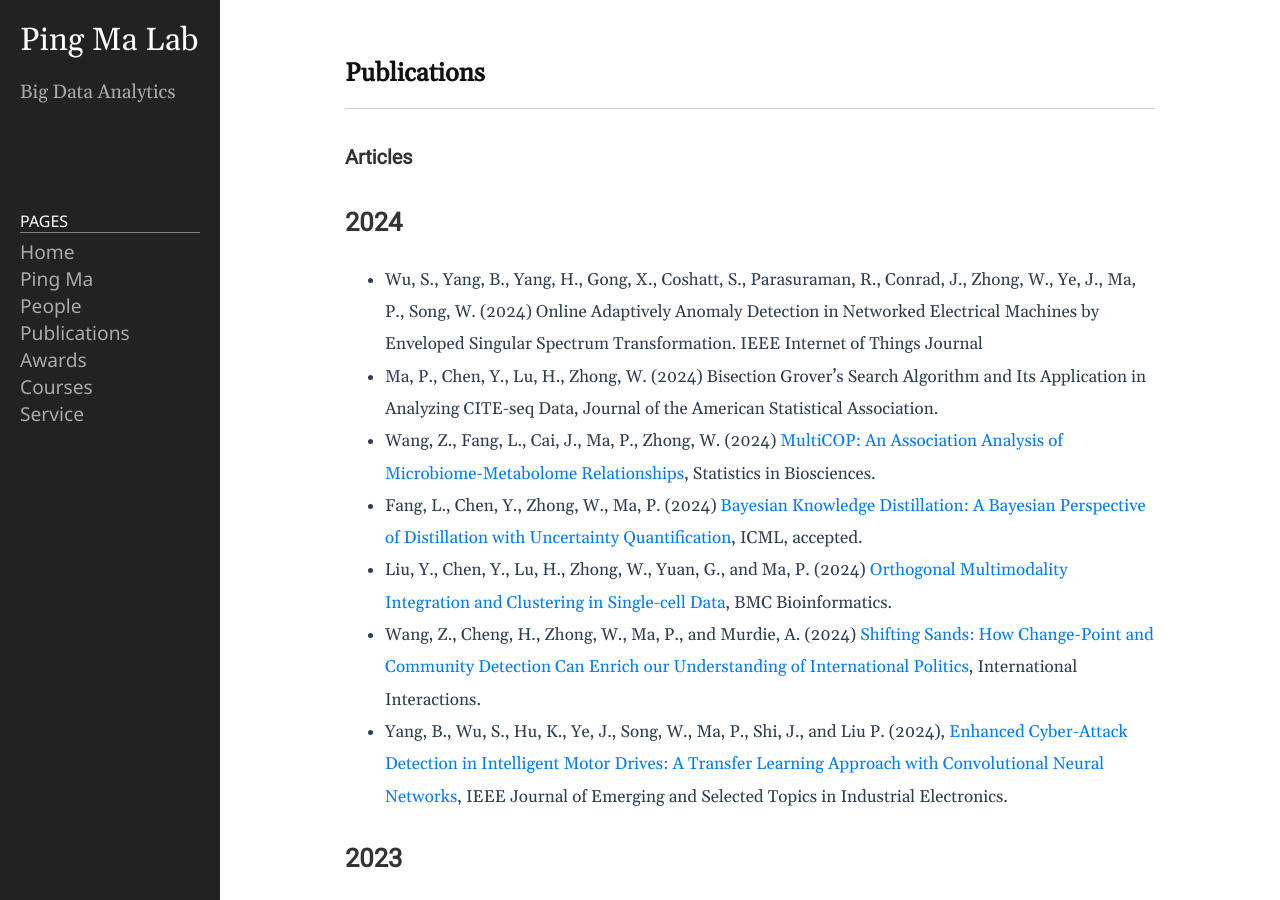
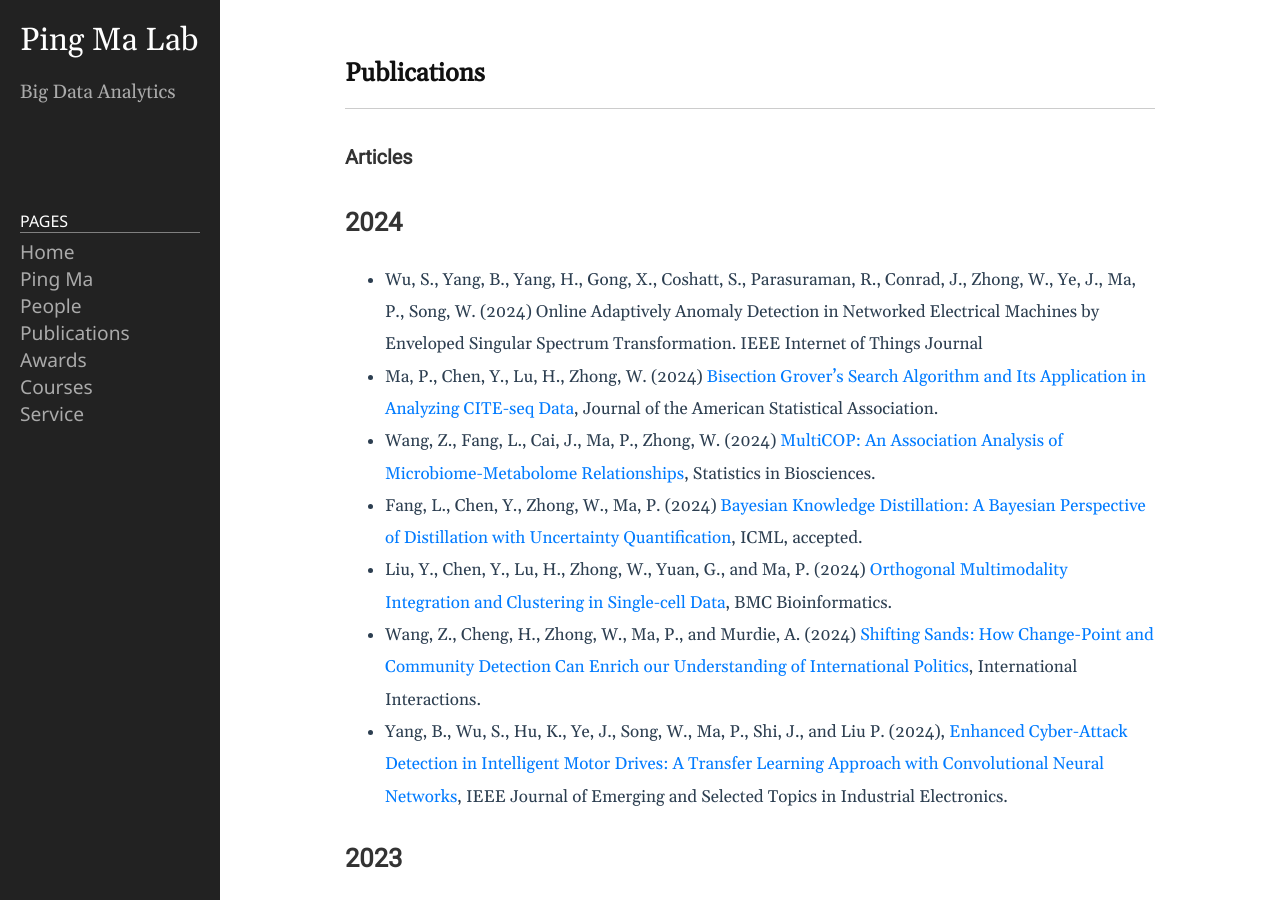
Before and after one commit to BDALpingio/BDALpingio.github.io, a Jekyll site: the page built from 3_publications.md, in a window 1280 px wide and 900 px high. Built offline with Jekyll 4.4.1, drawn with Linux system fonts in a browser that asks for light colours; part of the change alters nothing that is shown.

```diff
--- a/3_publications.md
+++ b/3_publications.md
@@ -8,7 +8,7 @@ permalink: /3_publications/
 
 ## 2024
 - Wu, S., Yang, B., Yang, H., Gong, X., Coshatt, S., Parasuraman, R., Conrad, J., Zhong, W., Ye, J., Ma, P., Song, W. (2024) Online Adaptively Anomaly Detection in Networked Electrical Machines by Enveloped Singular Spectrum Transformation. IEEE Internet of Things Journal
-- Ma, P., Chen, Y., Lu, H., Zhong, W. (2024) Bisection Grover’s Search Algorithm and Its Application in Analyzing CITE-seq Data, Journal of the American Statistical Association.
+- Ma, P., Chen, Y., Lu, H., Zhong, W. (2024) [Bisection Grover’s Search Algorithm and Its Application in Analyzing CITE-seq Data](https://www.tandfonline.com/doi/abs/10.1080/01621459.2024.2404259), Journal of the American Statistical Association.
 - Wang, Z., Fang, L., Cai, J., Ma, P., Zhong, W. (2024) [MultiCOP: An Association Analysis of Microbiome-Metabolome Relationships](https://drive.google.com/file/d/1ziOs1fgjxSvBtdeNdoaBwN_9Dvohy8kA/view?usp=sharing), Statistics in Biosciences.
 - Fang, L., Chen, Y., Zhong, W., Ma, P. (2024) [Bayesian Knowledge Distillation: A Bayesian Perspective of Distillation with Uncertainty Quantification](
 https://openreview.net/pdf?id=knZ4NYzGUd
```
